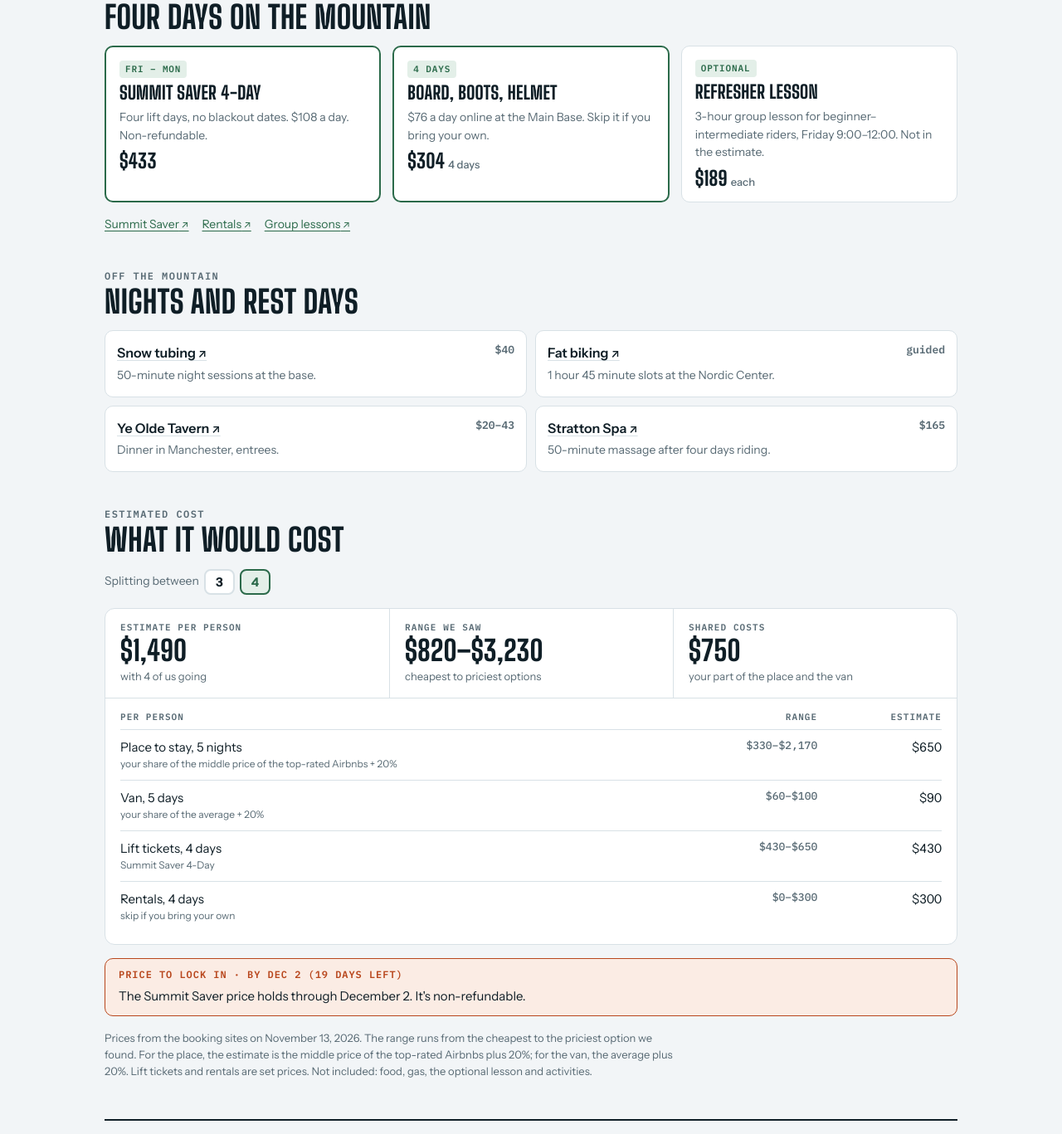
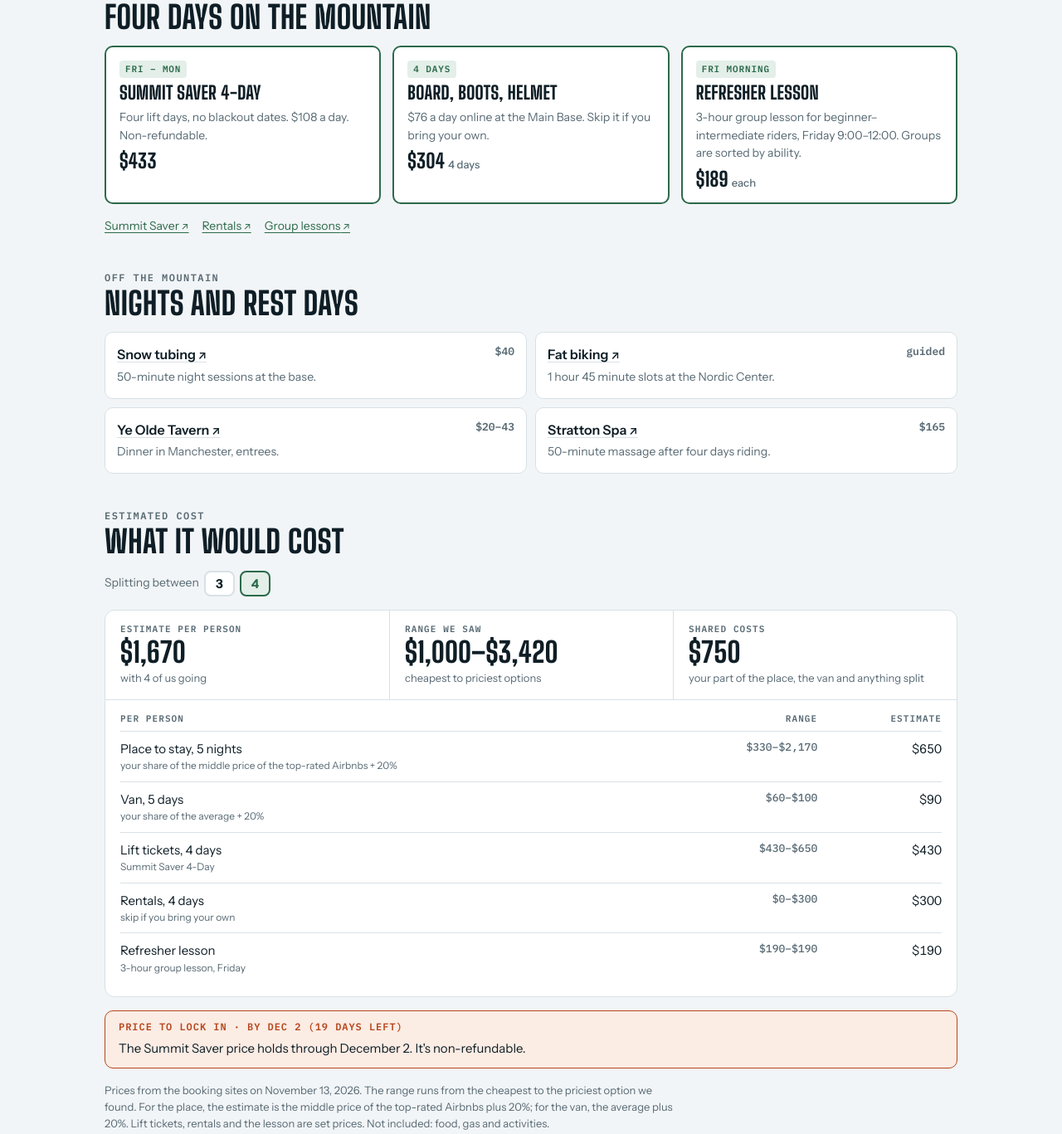
Before and after one commit to StlTenny/hosted, a plain HTML site: page boys-2027/index.html in a window 1280 px wide. Shown: the part 2455-3822 px from the top of the page at 83% size. Drawn offline with Linux system fonts and the light colour scheme.

Commit message:
publish sites/public (20261113-234710)

```diff
--- a/boys-2027/index.html
+++ b/boys-2027/index.html
@@ -336,8 +336,8 @@
           <p class="also">Four lift days, no blackout dates. $108 a day. Non-refundable.</p><div class="price num">$433</div></article>
         <article class="card pick"><span class="tag">4 days</span><h3>Board, boots, helmet</h3>
           <p class="also">$76 a day online at the Main Base. Skip it if you bring your own.</p><div class="price num">$304<small>4 days</small></div></article>
-        <article class="card"><span class="tag">Optional</span><h3>Refresher lesson</h3>
-          <p class="also">3-hour group lesson for beginner–intermediate riders, Friday 9:00–12:00. Not in the estimate.</p><div class="price num">$189<small>each</small></div></article>
+        <article class="card pick"><span class="tag">Fri morning</span><h3>Refresher lesson</h3>
+          <p class="also">3-hour group lesson for beginner–intermediate riders, Friday 9:00–12:00. Groups are sorted by ability.</p><div class="price num">$189<small>each</small></div></article>
       </div>
       <div class="links"><a href="https://www.ikonpass.com/en/local-passes/stratton/summit-saver-pass" target="_blank" rel="noopener">Summit Saver</a><a href="https://shop.stratton.com/l/winter-rentals/ski-snowboard-rentals/p/skisnowboardrentals" target="_blank" rel="noopener">Rentals</a><a href="https://shop.stratton.com/l/winter-lessons/group-lessons/p/grouplessons" target="_blank" rel="noopener">Group lessons</a></div>
     </section>
@@ -358,7 +358,7 @@
       <div class="estimate" data-dest="stratton"></div>
       <div class="lock"><b>Price to lock in · <span class="when" data-due="2026-12-02">by Dec 2</span></b>
         <p>The Summit Saver price holds through December 2. It's non-refundable.</p></div>
-      <p class="fine">Prices from the booking sites on November 13, 2026. The range runs from the cheapest to the priciest option we found. For the place, the estimate is the middle price of the top-rated Airbnbs plus 20%; for the van, the average plus 20%. Lift tickets and rentals are set prices. Not included: food, gas, the optional lesson and activities.</p>
+      <p class="fine">Prices from the booking sites on November 13, 2026. The range runs from the cheapest to the priciest option we found. For the place, the estimate is the middle price of the top-rated Airbnbs plus 20%; for the van, the average plus 20%. Lift tickets, rentals and the lesson are set prices. Not included: food, gas and activities.</p>
     </section>
   </div>
 
@@ -459,8 +459,8 @@
           <p class="also">1-Day Restricted pass, as a 4-day bundle. Jan 8–11 aren't restricted.</p><div class="price num">$448<small>$112 a day</small></div></article>
         <article class="card pick"><span class="tag">4 days</span><h3>Board, boots, helmet</h3>
           <p class="also">Spicy Sports, booked online. Skip it if you bring your own.</p><div class="price num">$165<small>4 days, with tax</small></div></article>
-        <article class="card"><span class="tag">Optional</span><h3>Private lesson, shared</h3>
-          <p class="also">3 hours, one instructor for all of us. $746 for the group plus tax. Not in the estimate.</p><div class="price num">$196–261<small>each, for 4 or 3</small></div></article>
+        <article class="card pick"><span class="tag">Fri morning</span><h3>Private lesson, shared</h3>
+          <p class="also">3 hours from 9:15am at the Blackcomb base. One instructor for up to six people of similar ability. $746 for the group plus tax.</p><div class="price num">$196–261<small>each, for 4 or 3</small></div></article>
       </div>
       <div class="links"><a href="https://www.whistlerblackcomb.com/plan-your-trip/lift-access/tickets.aspx" target="_blank" rel="noopener">Lift tickets</a><a href="https://www.spicysports.com/rates/" target="_blank" rel="noopener">Spicy Sports rentals</a><a href="https://www.whistler.com/skiing/ski-school/private-lessons/" target="_blank" rel="noopener">Private lessons</a></div>
     </section>
@@ -481,7 +481,7 @@
       <div class="estimate" data-dest="whistler"></div>
       <div class="lock"><b>Price to lock in · <span class="when" data-due="2026-11-15">by Nov 15</span></b>
         <p>The $112-a-day lift price goes up after November 15, so lift tickets will cost a bit more than shown. Non-refundable.</p></div>
-      <p class="fine">Prices from the booking sites on November 13, 2026. The range runs from the cheapest to the priciest option we found. For the place, the estimate is the middle price of the top-rated Airbnbs plus 20%; for flights and the van, the average plus 20%. Lift tickets and rentals are set prices, with tax. Canadian prices converted to US dollars at 0.70. Not included: food, gas, parking, the optional lesson and activities.</p>
+      <p class="fine">Prices from the booking sites on November 13, 2026. The range runs from the cheapest to the priciest option we found. For the place, the estimate is the middle price of the top-rated Airbnbs plus 20%; for flights and the van, the average plus 20%. Lift tickets, rentals and the lesson are set prices, with tax. Canadian prices converted to US dollars at 0.70. Not included: food, gas, parking and activities.</p>
     </section>
   </div>
 
@@ -550,7 +550,8 @@
         { label: "Van, 5 days", note: "your share of the average + 20%", share: "group", buffer: true,
           found: [224, 227, 252, 261, 305, 334, 398, 418, 419] },
         { label: "Lift tickets, 4 days", note: "Summit Saver 4-Day", share: "each", buffer: false, planned: 433, found: [433, 654] },
-        { label: "Rentals, 4 days", note: "skip if you bring your own", share: "each", buffer: false, planned: 304, found: [0, 304] }
+        { label: "Rentals, 4 days", note: "skip if you bring your own", share: "each", buffer: false, planned: 304, found: [0, 304] },
+        { label: "Refresher lesson", note: "3-hour group lesson, Friday", share: "each", buffer: false, planned: 189, found: [189, 189] }
       ],
       whistler: [
         { label: "Flight, round trip", note: "average of the options + 20%", share: "each", buffer: true,
@@ -560,7 +561,8 @@
         { label: "Van, 5 days", note: "your share of the average + 20%", share: "group", buffer: true,
           found: [149, 176, 181, 185, 187, 211, 323, 340, 355] },
         { label: "Lift tickets, 4 days", note: "1-Day Restricted × 4", share: "each", buffer: false, planned: 448, found: [448, 481] },
-        { label: "Rentals, 4 days", note: "skip if you bring your own", share: "each", buffer: false, planned: 165, found: [0, 165] }
+        { label: "Rentals, 4 days", note: "skip if you bring your own", share: "each", buffer: false, planned: 165, found: [0, 165] },
+        { label: "Private lesson, shared", note: "your share of $746 + tax", share: "group", buffer: false, planned: 783, found: [783, 783] }
       ]
     };
 
@@ -633,7 +635,7 @@
       var tiles = [
         ["Estimate per person", money.format(roundTen(totals.estimate)), "with " + people + " of us going"],
         ["Range we saw", money.format(roundTen(totals.low)) + "–" + money.format(roundTen(totals.high)), "cheapest to priciest options"],
-        ["Shared costs", money.format(roundTen(sharedTotal(lines, people))), "your part of the place and the van"]
+        ["Shared costs", money.format(roundTen(sharedTotal(lines, people))), "your part of the place, the van and anything split"]
       ];
       for (var t = 0; t < tiles.length; t++) {
         var tile = document.createElement("div");
```
